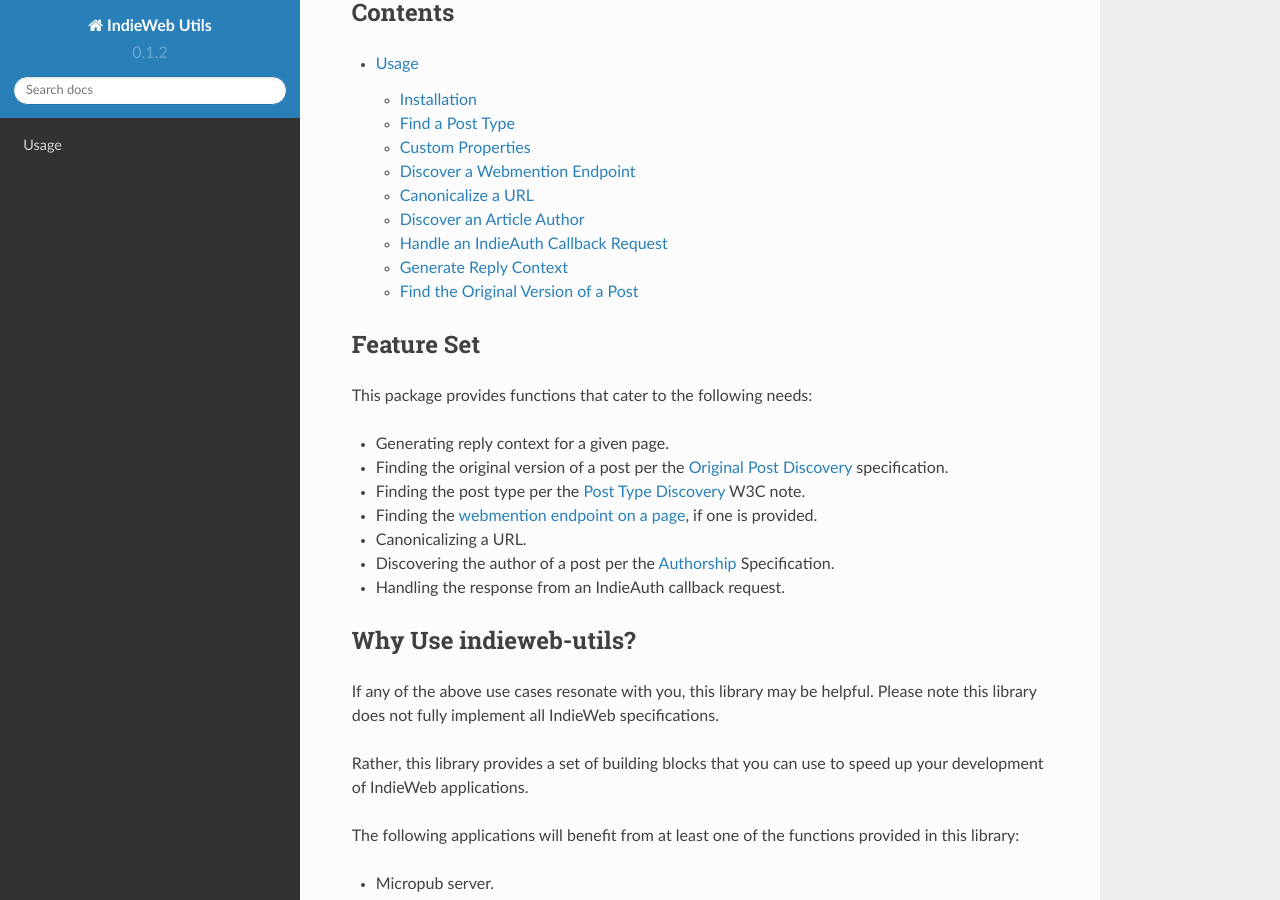
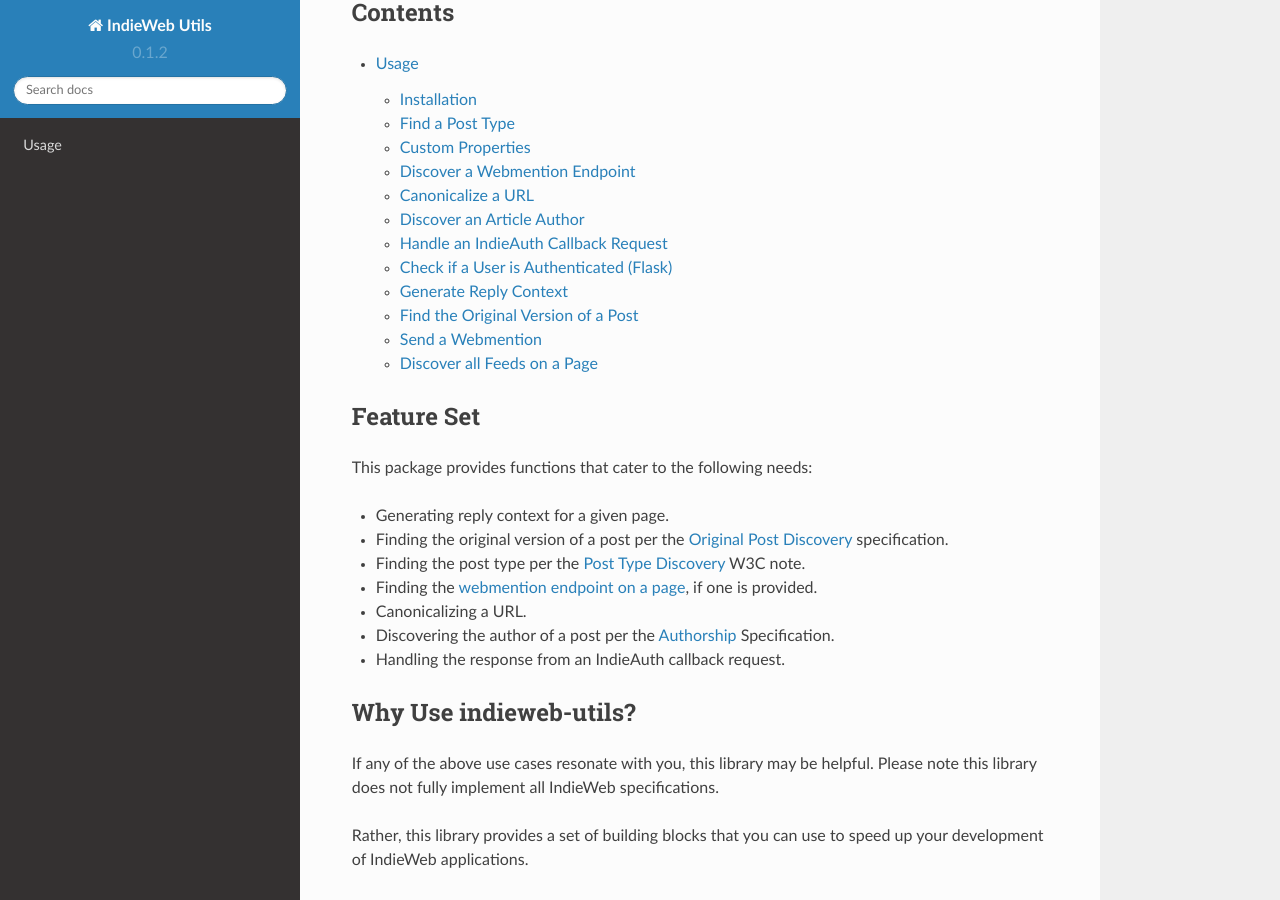
Before and after one commit to capjamesg/indieweb-utils, a Sphinx documentation site: the page built from docs/source/index.rst, in a window 1280 px wide and 900 px high, scrolled down 409 px. Built offline with Sphinx 7.4.7 and the Read the Docs theme 2.0.0, drawn with Linux system fonts in a browser that asks for light colours; pages that are not in the unit, such as notebooks, are missing from menus; some of the changed lines change nothing that is shown.

Commit message:
document is_authenticated function per issue #13

```diff
--- a/docs/source/usage.rst
+++ b/docs/source/usage.rst
@@ -68,11 +68,11 @@
 
 .. code-block:: python
 
-    import indieauth_helpers
+    import indieweb_utils
 
     url = "https://jamesg.blog/2021/12/06/advent-of-bloggers-6/"
 
-    post_type = indieweb_utils.post_type_discovery.discover_endpoint(url)
+    post_type = indieweb_utils.discover_endpoint(url)
 
     print(post_type)
 
@@ -95,11 +95,11 @@
 
 .. code-block:: python
 
-    import indieauth_helpers
+    import indieweb_utils
 
     url = "https://jamesg.blog/2021/12/06/advent-of-bloggers-6/"
 
-    url, message = indieauth_helpers.webmention.discover_webmention_endpoint(url)
+    url, message = indieweb_utils.discover_webmention_endpoint(url)
 
     print(url)
 
@@ -162,11 +162,11 @@
 
 .. code-block:: python
 
-    import indieauth_helpers
+    import indieweb_utils
 
     url = "https://aaronparecki.com/2021/12/07/8/drone"
 
-    post_type = indieauth_helpers.authorship_discovery.discover_author(url)
+    post_type = indieweb_utils.discover_author(url)
 
     print(post_type)
 
@@ -211,6 +211,17 @@
 
 The function will return a message and a None value for response if there was an error. The message value tells you what went wrong during the token verification process.
 
+Check if a User is Authenticated (Flask)
+----------------------------------------
+
+To check if a user is authenticated in a Flask application, use the following function:
+
+.. autofunction:: indieweb_utils.is_authenticated
+
+This function checks if an authorization token is provided in a header or user storage. If a token is provided, that token is verified with the specified token endpoint.
+
+A True value is returned if a user has provided a token and that token is valid. A False value is returned if a user has not provided a token or if the token is invalid.
+
 Generate Reply Context
 ------------------------
 
@@ -240,3 +251,26 @@
 .. autofunction:: indieweb_utils.discover_original_post
 
 This function will return the URL of the original version of a post, if one is found. Otherwise, None will be returned.
+
+Send a Webmention
+------------------
+
+To send a webmention to a target, use this function:
+
+.. autofunction:: indieweb_utils.send_webmention
+
+This function will return a dictionary with the following keys:
+
+    - `status`: "success" or "failed" depending on the outcome of the webmention.
+    - `title`: A high-level message describing the outcome of the webmention.
+    - `description`: A string describing the status of the response.
+    - `url`: The target URL.
+
+Discover all Feeds on a Page
+-----------------------------
+
+To discover the feeds on a page, use this function:
+
+.. autofunction:: indieweb_utils.discover_web_page_feeds
+
+This function returns a dictionary with all feeds on a page.
```
